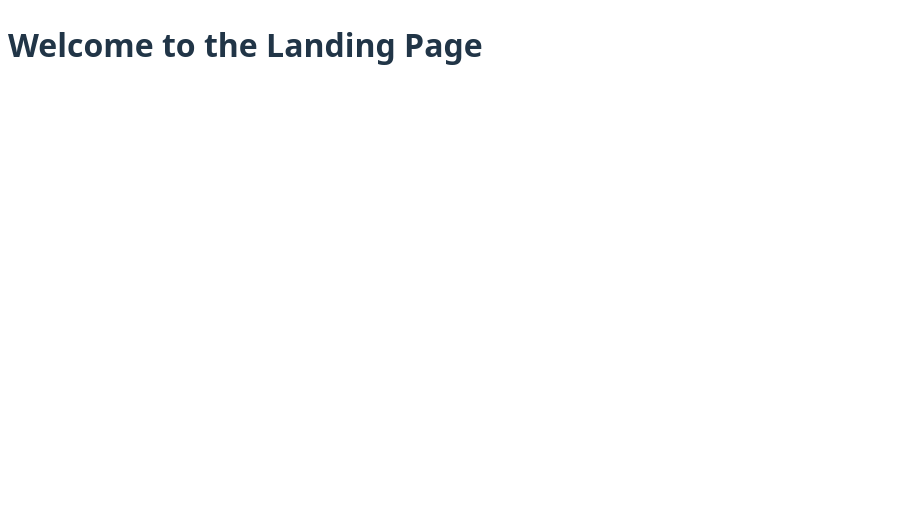
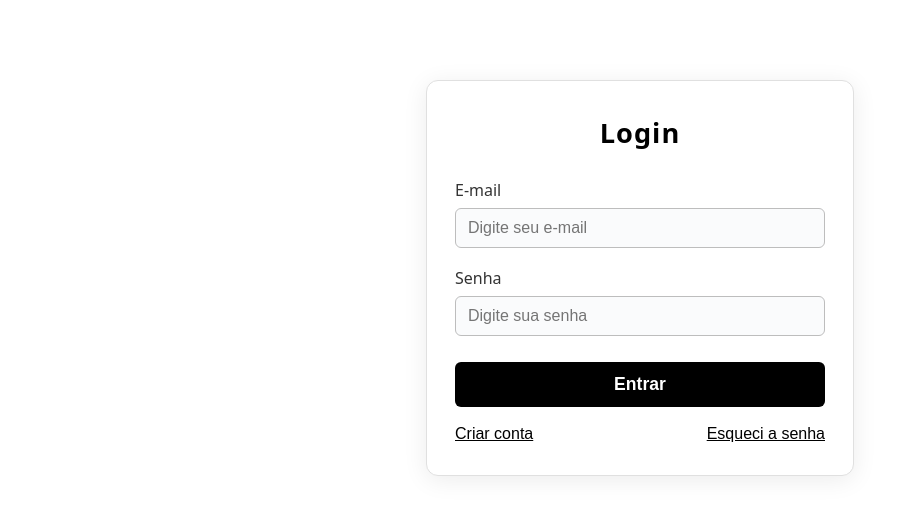
Before and after one commit to TheBugs-io/cadeasala-front, a React (Vite) app: page / in a window 1280 px wide. Shown: the top 514 px of the page, without its empty margins (0-909 px from the left). Built offline with nearby package versions, Linux system fonts and the light colour scheme.

Commit message:
auth-telas

```diff
--- a/src/app/App.css
+++ b/src/app/App.css
@@ -6,8 +6,6 @@
   font-family: system-ui, Avenir, Helvetica, Arial, sans-serif;
   line-height: 1.5;
   font-weight: 400;
-
-  color-scheme: light dark;
 
   font-synthesis: none;
   text-rendering: optimizeLegibility;
@@ -19,13 +17,98 @@
 }
 
 * {
-  --bg-color: #1a1a1a;
-  --text-color: #ffffff;
+  --bg-color: #ffffff;
+  --text-color: #000000;
 }
 
 @media (prefers-color-scheme: light) {
   :root {
     --bg-color: #ffffff;
-    --text-color: #213547;
+    --text-color: #000000;
   }
 }
+
+.form-container {
+  max-width: 370px;
+  margin: 80px auto;
+  padding: 32px 28px;
+  border-radius: 12px;
+  background: #fff;
+  box-shadow: 0 4px 24px 0 rgba(0, 0, 0, 0.08);
+  border: 1px solid #e0e0e0;
+}
+
+.form-title {
+  text-align: center;
+  margin-bottom: 24px;
+  font-size: 1.7rem;
+  font-weight: 700;
+  color: #000000;
+  letter-spacing: 1px;
+}
+
+.form-group {
+  margin-bottom: 18px;
+  display: flex;
+  flex-direction: column;
+}
+
+.form-label {
+  margin-bottom: 6px;
+  font-size: 1rem;
+  color: #333;
+}
+
+.form-input {
+  padding: 10px 12px;
+  border: 1px solid #bdbdbd;
+  border-radius: 6px;
+  font-size: 1rem;
+  transition: border 0.2s;
+  outline: none;
+  background: #fafbfc;
+}
+
+.form-input:focus {
+  border: 1.5px solid #000000;
+  background: #fff;
+}
+
+.form-button {
+  width: 100%;
+  padding: 12px;
+  background: #000000;
+  color: #fff;
+  border: none;
+  border-radius: 6px;
+  font-weight: 600;
+  font-size: 1.1rem;
+  cursor: pointer;
+  margin-top: 8px;
+  transition: background 0.2s;
+}
+
+.form-button:hover {
+  background: #000000;
+}
+
+.form-link-group {
+  display: flex;
+  justify-content: space-between;
+  margin-top: 18px;
+}
+
+.form-link {
+  background: none;
+  border: none;
+  color: #000000;
+  cursor: pointer;
+  font-size: 1rem;
+  text-decoration: underline;
+  padding: 0;
+  transition: color 0.2s;
+}
+
+.form-link:hover {
+  color: #000000;
+}
--- a/src/app/App.jsx
+++ b/src/app/App.jsx
@@ -1,11 +1,12 @@
 import "./App.css";
-import LandingHome from "../App/Features/Landing/Landing";
+import LandingHome from "../app/Features/Landing/Landing";
+import LoginPage from "./Features/AuthPage/login";
 
 function App() {
   return (
     <>
       <div>
-        <LandingHome />
+        <LoginPage />
       </div>
     </>
   );
--- /dev/null
+++ b/src/app/Components/AuthContainer.jsx
@@ -0,0 +1,23 @@
+import { useState } from "react";
+import LoginForm from "./LoginForm";
+import RegisterForm from "./RegisterForm";
+import ForgotPasswordForm from "./ForgotPasswordForm";
+
+const AuthContainer = () => {
+  const [view, setView] = useState("login");
+
+  return (
+    <div>
+      {view === "login" && (
+        <LoginForm
+          onRegister={() => setView("register")}
+          onForgot={() => setView("forgot")}
+        />
+      )}
+      {view === "register" && <RegisterForm onLogin={() => setView("login")} />}
+      {view === "forgot" && ( <ForgotPasswordForm onLogin={() => setView("login")} />)}
+    </div>
+  );
+};
+
+export default AuthContainer;
--- /dev/null
+++ b/src/app/Components/ForgotPasswordForm.jsx
@@ -0,0 +1,41 @@
+import { useState } from "react";
+import "../App.css";
+
+const ForgotPasswordForm = ({ onLogin }) => {
+  const [email, setEmail] = useState("");
+
+  const handleSubmit = (e) => {
+    e.preventDefault();
+    alert("Solicitação de recuperação enviada!");
+  };
+
+  return (
+    <form onSubmit={handleSubmit} className="form-container">
+      <div className="form-title">Esqueci a Senha</div>
+      <div className="form-group">
+        <label htmlFor="email" className="form-label">
+          E-mail
+        </label>
+        <input
+          className="form-input"
+          type="email"
+          id="email"
+          placeholder="Digite seu e-mail"
+          value={email}
+          onChange={(e) => setEmail(e.target.value)}
+          required
+        />
+      </div>
+      <button type="submit" className="form-button">
+        Enviar
+      </button>
+      <div className="form-link-group">
+        <button type="button" onClick={onLogin} className="form-link">
+          Voltar ao login
+        </button>
+      </div>
+    </form>
+  );
+};
+
+export default ForgotPasswordForm;
--- /dev/null
+++ b/src/app/Components/LoginForm.jsx
@@ -0,0 +1,59 @@
+import React, { useState } from "react";
+import "../App.css";
+
+const LoginForm = ({ onRegister, onForgot }) => {
+  const [email, setEmail] = useState("");
+  const [senha, setSenha] = useState("");
+
+  const handleSubmit = (e) => {
+    e.preventDefault();
+    alert("Login enviado!");
+  };
+
+  return (
+    <form onSubmit={handleSubmit} className="form-container">
+      <div className="form-title">Login</div>
+      <div className="form-group">
+        <label htmlFor="email" className="form-label">
+          E-mail
+        </label>
+        <input
+          className="form-input"
+          type="email"
+          id="email"
+          placeholder="Digite seu e-mail"
+          value={email}
+          onChange={(e) => setEmail(e.target.value)}
+          required
+        />
+      </div>
+      <div className="form-group">
+        <label htmlFor="senha" className="form-label">
+          Senha
+        </label>
+        <input
+          className="form-input"
+          type="password"
+          id="senha"
+          placeholder="Digite sua senha"
+          value={senha}
+          onChange={(e) => setSenha(e.target.value)}
+          required
+        />
+      </div>
+      <button type="submit" className="form-button">
+        Entrar
+      </button>
+      <div className="form-link-group">
+        <button type="button" onClick={onRegister} className="form-link">
+          Criar conta
+        </button>
+        <button type="button" onClick={onForgot} className="form-link">
+          Esqueci a senha
+        </button>
+      </div>
+    </form>
+  );
+};
+
+export default LoginForm;
--- /dev/null
+++ b/src/app/Components/RegisterForm.jsx
@@ -0,0 +1,56 @@
+import { useState } from "react";
+import "../App.css";
+
+const RegisterForm = ({ onLogin }) => {
+  const [email, setEmail] = useState("");
+  const [senha, setSenha] = useState("");
+
+  const handleSubmit = (e) => {
+    e.preventDefault();
+    alert("Registro enviado!");
+  };
+
+  return (
+    <form onSubmit={handleSubmit} className="form-container">
+      <div className="form-title">Registro</div>
+      <div className="form-group">
+        <label htmlFor="email" className="form-label">
+          E-mail
+        </label>
+        <input
+          className="form-input"
+          type="email"
+          id="email"
+          placeholder="Digite seu e-mail"
+          value={email}
+          onChange={(e) => setEmail(e.target.value)}
+          required
+        />
+      </div>
+      <div className="form-group">
+        <label htmlFor="senha" className="form-label">
+          Senha
+        </label>
+        <input
+          className="form-input"
+          type="password"
+          id="senha"
+          placeholder="Crie uma senha"
+          value={senha}
+          onChange={(e) => setSenha(e.target.value)}
+          required
+        />
+      </div>
+      <button type="submit" className="form-button">
+        Registrar
+      </button>
+      <div className="form-link-group">
+        <button type="button" onClick={onLogin} className="form-link">
+          Já tenho conta
+        </button>
+      </div>
+    </form>
+  );
+};
+
+export default RegisterForm;
--- /dev/null
+++ b/src/app/Features/AuthPage/Login.jsx
@@ -0,0 +1,5 @@
+import AuthContainer from "../../Components/AuthContainer";
+
+const LoginPage = () => <AuthContainer />;
+
+export default LoginPage;
--- a/src/app/Features/Landing/Landing.jsx
+++ b/src/app/Features/Landing/Landing.jsx
@@ -1,3 +1,4 @@
+
 const LandingHome = () => {
   return (
     <div>
```
Also changed, not shown: src/app/Components/Navbar.jsx (deleted, +0 -13 lines).
